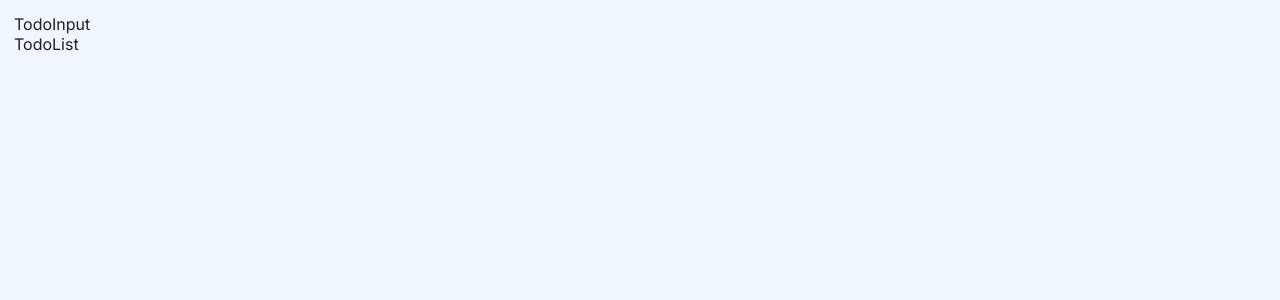
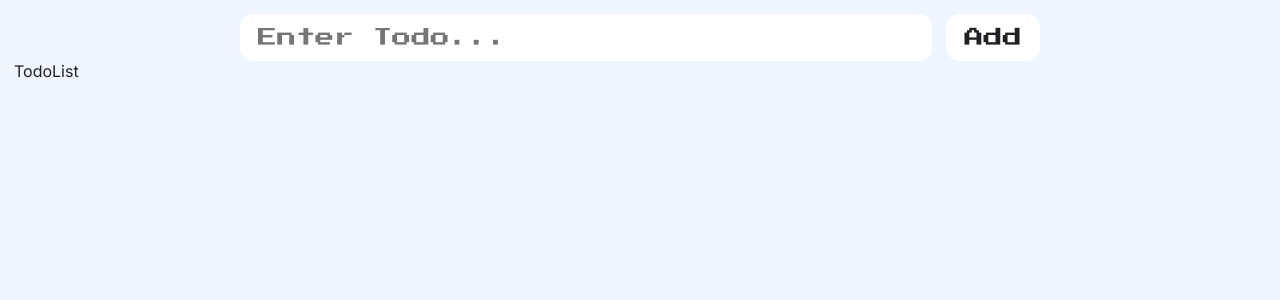
Before and after one commit to shreejai/vite-reactjs-todolist, a React (Vite) app: page / in a window 1280 px wide. Shown: the top 300 px of the page. Built offline with nearby package versions, Linux system fonts and the light colour scheme.

Commit message:
input and button

```diff
--- a/src/components/TodoInput.jsx
+++ b/src/components/TodoInput.jsx
@@ -2,6 +2,9 @@ import React from 'react'
 
 export default function TodoInput() {
   return (
-    <div>TodoInput</div>
+    <header>
+      <input placeholder='Enter Todo...' type='text' />
+      <button>Add</button>
+    </header>
   )
 }
```
